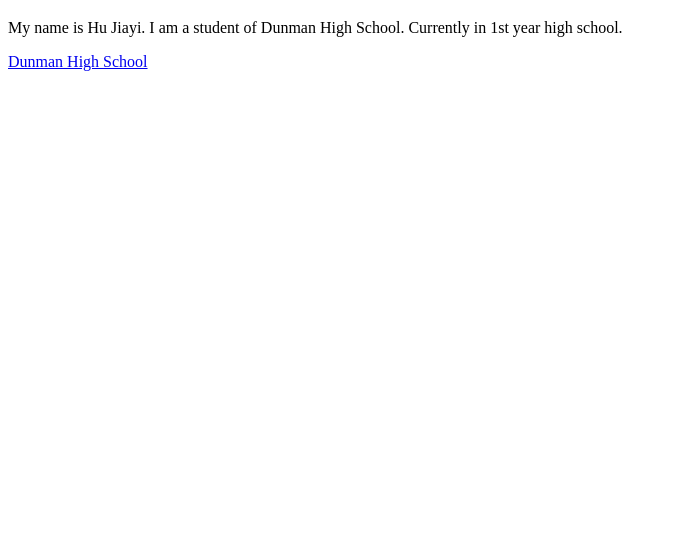
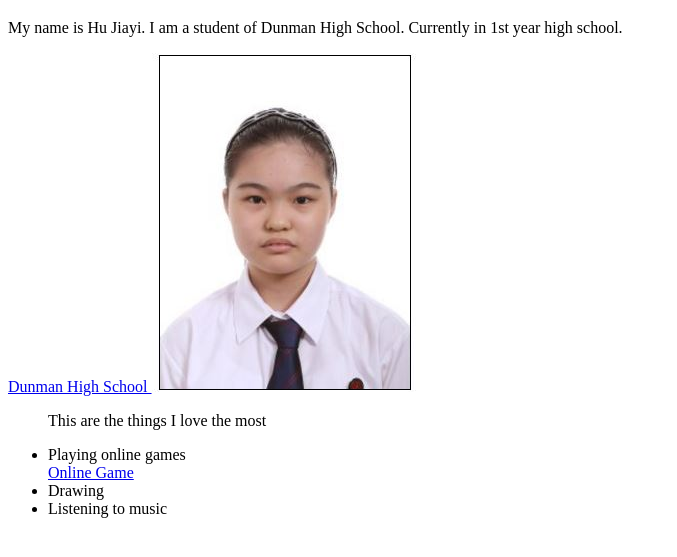
Before and after one commit to dhs17y1hhujiayi/dhs17y1hhujiayi.github.io, a plain HTML site: page index.html in a window 1280 px wide. Shown: the part 61-618 px from the top of the page, without its empty margins (0-677 px from the left). Drawn offline with Linux system fonts and the light colour scheme.

Commit message:
Update index.html

```diff
--- a/index.html
+++ b/index.html
@@ -5,7 +5,12 @@
 <title>This is my website</title>
 <p>My name is Hu Jiayi. I am a student of Dunman High School. Currently in 1st year high school.</p>
 <a href ="www.dhs.sg"> Dunman High School  </a>
-
-
-</body>
+  <img src="photo.jpg"/><ul>
+  <p>This are the things I love the most</p>
+  <li>Playing online games</li>
+  <a href="http://blog.dota2.com/"> Online Game</a>
+  <li>Drawing</li>
+  <li>Listening to music</li>
+  </ul>
+  </body>
 </html>
```
